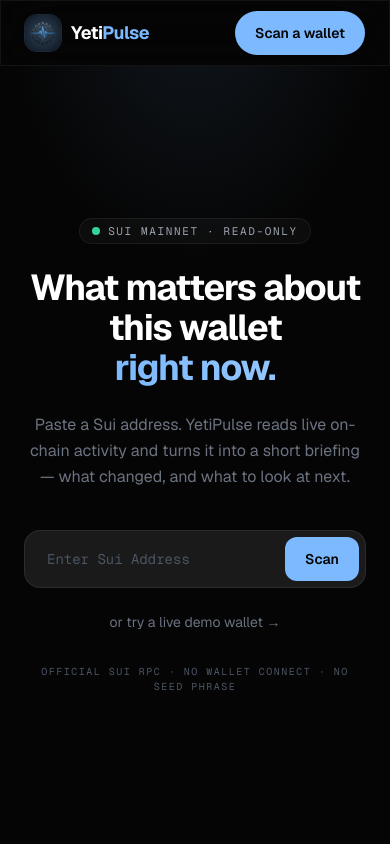
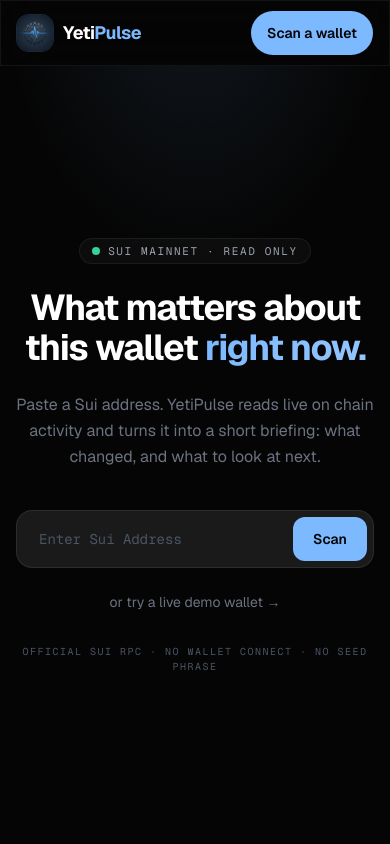
Before and after one commit to thisishaidee/YetiPulse, a Next.js app: page / in a window 390 px wide. Shown: the top 844 px of the page. Built offline with nearby package versions, Linux system fonts and the light colour scheme.

Commit message:
Polish copy and responsive layouts across breakpoints

```diff
--- a/src/app/settings/page.tsx
+++ b/src/app/settings/page.tsx
@@ -28,13 +28,13 @@ function SettingsBody() {
           ) : (
             <p className="mt-4 text-sm text-gray-500">
               No wallet scanned.{" "}
-              <Link href="/" className="text-accent hover:text-accent-glow">Go to Landing</Link>
+              <Link href="/" className="text-accent hover:text-accent-glow">Scan from home</Link>
             </p>
           )}
         </section>
         <section>
           <p className="section-label">Network</p>
-          <p className="mt-3 text-sm text-gray-400">Sui mainnet \u00b7 Official Sui RPC \u00b7 read-only</p>
+          <p className="mt-3 text-sm leading-relaxed text-gray-400">Sui mainnet · Official Sui RPC · read only</p>
         </section>
         <section>
           <p className="section-label">Appearance</p>
@@ -45,7 +45,7 @@ function SettingsBody() {
         <section>
           <p className="section-label">About</p>
           <p className="mt-3 max-w-prose text-sm leading-relaxed text-gray-500">
-            YetiPulse is a read-only briefing of recent Sui activity for an address you paste. The feed is a snapshot of the latest transactions, not lifetime history.
+            YetiPulse is a read only briefing of recent Sui activity for an address you paste. The feed is a snapshot of the latest transactions, not lifetime history.
           </p>
         </section>
       </div>
--- a/src/components/landing/LandingHero.tsx
+++ b/src/components/landing/LandingHero.tsx
@@ -11,7 +11,7 @@ export function LandingHero() {
   }
 
   return (
-    <section className="relative flex min-h-[calc(100vh-64px)] items-center px-6 py-16">
+    <section className="relative flex min-h-[calc(100svh-64px)] items-center px-4 py-12 sm:px-6 sm:py-16">
       <div
         className="pointer-events-none absolute inset-0"
         style={{
@@ -24,18 +24,17 @@ export function LandingHero() {
         <div className="mb-6 inline-flex items-center gap-2 rounded-full border border-white/[0.06] bg-white/[0.03] px-3 py-1">
           <span className="h-2 w-2 rounded-full bg-risk-low" aria-hidden />
           <span className="font-mono text-[11px] uppercase tracking-[0.15em] text-gray-400">
-            Sui mainnet · read-only
+            Sui mainnet · read only
           </span>
         </div>
-        <h1 className="text-4xl font-bold tracking-[-0.03em] text-white md:text-[52px] md:leading-[1.1]">
-          What matters about this wallet
-          <br />
+        <h1 className="text-[32px] font-bold leading-[1.15] tracking-[-0.03em] text-white min-[390px]:text-4xl md:text-[52px] md:leading-[1.1]">
+          What matters about this wallet{" "}
           <span className="bg-gradient-to-r from-accent to-accent-glow bg-clip-text text-transparent">
             right now.
           </span>
         </h1>
         <p className="mx-auto mt-6 max-w-xl text-base leading-relaxed text-gray-500 md:text-lg">
-          Paste a Sui address. YetiPulse reads live on-chain activity and turns it into a short briefing — what changed, and what to look at next.
+          Paste a Sui address. YetiPulse reads live on chain activity and turns it into a short briefing: what changed, and what to look at next.
         </p>
         <div id="scan" className="scroll-mt-24 mt-10">
           <WalletInput size="large" onSubmit={handleScan} submitLabel="Scan" showDemo />
--- a/src/components/landing/LandingHowItWorks.tsx
+++ b/src/components/landing/LandingHowItWorks.tsx
@@ -1,5 +1,5 @@
 const steps = [
-  { n: "01", title: "Enter a Sui address", body: "Any 0x address. Read-only." },
+  { n: "01", title: "Enter a Sui address", body: "Any 0x address. Read only." },
   { n: "02", title: "Scan live chain data", body: "Balances, recent transactions, and objects from official Sui RPC." },
   { n: "03", title: "Read the Pulse", body: "A short briefing of what changed in the recent window." },
   { n: "04", title: "Inspect the evidence", body: "Full recent history, tokens, and assets when you want the ledger." },
@@ -7,13 +7,13 @@ const steps = [
 
 export function LandingHowItWorks() {
   return (
-    <section id="how-it-works" className="landing-rise scroll-mt-24 border-t border-white/[0.06] px-6 py-16 sm:py-20">
+    <section id="how-it-works" className="landing-rise scroll-mt-24 border-t border-white/[0.06] px-4 py-16 sm:px-6 sm:py-20">
       <div className="mx-auto max-w-6xl">
         <p className="section-label mb-2">Method</p>
         <h2 className="section-title text-2xl sm:text-3xl">How it works</h2>
-        <div className="mt-10 grid grid-cols-1 gap-0 sm:grid-cols-2 lg:grid-cols-4 lg:divide-x lg:divide-white/[0.06]">
+        <div className="mt-10 grid grid-cols-1 min-[400px]:grid-cols-2 lg:grid-cols-4 lg:divide-x lg:divide-white/[0.06]">
           {steps.map((step) => (
-            <div key={step.n} className="border-t border-white/[0.06] py-6 sm:px-6 lg:border-t-0 lg:first:pl-0 lg:last:pr-0">
+            <div key={step.n} className="border-t border-white/[0.06] py-6 min-[400px]:px-4 lg:border-t-0 lg:px-6 lg:first:pl-0 lg:last:pr-0">
               <p className="font-mono text-xs text-gray-600">{step.n}</p>
               <h3 className="mt-3 font-semibold text-white">{step.title}</h3>
               <p className="mt-2 text-sm leading-relaxed text-gray-500">{step.body}</p>
--- a/src/components/landing/LandingTrust.tsx
+++ b/src/components/landing/LandingTrust.tsx
@@ -1,12 +1,12 @@
 const facts = [
-  "Read-only. We never ask you to connect a wallet.",
+  "Read only. We never ask you to connect a wallet.",
   "Data from official Sui RPC.",
   "Recent activity is a snapshot, not lifetime history.",
 ] as const;
 
 export function LandingTrust() {
   return (
-    <section className="landing-rise-soft border-t border-white/[0.06] px-6 py-16 sm:py-20">
+    <section className="landing-rise-soft border-t border-white/[0.06] px-4 py-16 sm:px-6 sm:py-20">
       <div className="mx-auto grid max-w-6xl gap-6 text-left sm:grid-cols-3">
         {facts.map((fact) => (
           <p key={fact} className="text-sm leading-relaxed text-gray-500">{fact}</p>
--- a/src/components/layout/Header.tsx
+++ b/src/components/layout/Header.tsx
@@ -6,8 +6,8 @@ import { Logo } from "@/components/ui/Logo";
 export function Header() {
   return (
     <header className="sticky top-0 z-50 glass">
-      <div className="mx-auto flex h-16 max-w-6xl items-center justify-between px-6">
-        <Link href="/" className="transition-opacity active:opacity-70">
+      <div className="mx-auto flex h-16 max-w-6xl items-center justify-between gap-3 px-4 sm:px-6">
+        <Link href="/" className="min-w-0 transition-opacity active:opacity-70">
           <Logo />
         </Link>
         <nav className="hidden items-center gap-1 md:flex">
@@ -24,8 +24,9 @@ export function Header() {
             Pulse
           </Link>
         </nav>
-        <Link href="/#scan" className="btn-primary !min-h-11 !rounded-full !px-5 !py-2">
-          Scan a wallet
+        <Link href="/#scan" className="btn-primary shrink-0 !min-h-11 !rounded-full !px-4 !py-2 sm:!px-5">
+          <span className="max-[360px]:hidden">Scan a wallet</span>
+          <span className="min-[361px]:hidden">Scan</span>
         </Link>
       </div>
     </header>
--- a/src/components/pulse/PulseView.tsx
+++ b/src/components/pulse/PulseView.tsx
@@ -21,7 +21,7 @@ export function PulseView({ analysis }: { analysis: WalletAnalysis }) {
   const [selected, setSelected] = useState<PulseEvent | null>(events[0] ?? null);
 
   return (
-    <div className="mx-auto max-w-[1120px] space-y-8 px-4 py-8 md:px-8">
+    <div className="mx-auto max-w-[1120px] space-y-8 px-4 py-6 sm:py-8 md:px-8">
       <div className="animate-on-load">
         <WalletIdentity analysis={analysis} />
         <PulseBaselineNote analysis={analysis} />
@@ -38,8 +38,8 @@ export function PulseView({ analysis }: { analysis: WalletAnalysis }) {
       <div className="animate-on-load stagger-1">
         <PulseKpiBand summary={analysis.summary} />
       </div>
-      <div className="grid gap-6 md:grid-cols-12">
-        <div className="space-y-8 md:col-span-8">
+      <div className="grid gap-6 lg:grid-cols-12">
+        <div className="space-y-8 lg:col-span-8">
           <div className="animate-on-load stagger-2">
             <p className="section-label">Pulse</p>
             <h2 className="section-title mt-1">What changed</h2>
@@ -50,11 +50,11 @@ export function PulseView({ analysis }: { analysis: WalletAnalysis }) {
           <div className="animate-on-load stagger-3">
             <RecentActivity transactions={analysis.transactions} explanations={analysis.explanations} />
           </div>
-          <div className="md:hidden">
+          <div className="lg:hidden">
             <SnapshotFacts analysis={analysis} />
           </div>
         </div>
-        <aside className="hidden space-y-6 md:col-span-4 md:block">
+        <aside className="hidden space-y-6 lg:col-span-4 lg:block">
           <SnapshotFacts analysis={analysis} />
           <PulseEventDetail event={selected} />
           <Link href={withAddress("/portfolio", analysis.address)} className="inline-flex text-sm text-accent hover:text-accent-glow">
@@ -62,7 +62,7 @@ export function PulseView({ analysis }: { analysis: WalletAnalysis }) {
           </Link>
         </aside>
       </div>
-      <div className="md:hidden">
+      <div className="lg:hidden">
         <Link href={withAddress("/portfolio", analysis.address)} className="inline-flex min-h-11 items-center text-sm text-accent">
           Open portfolio →
         </Link>
```
